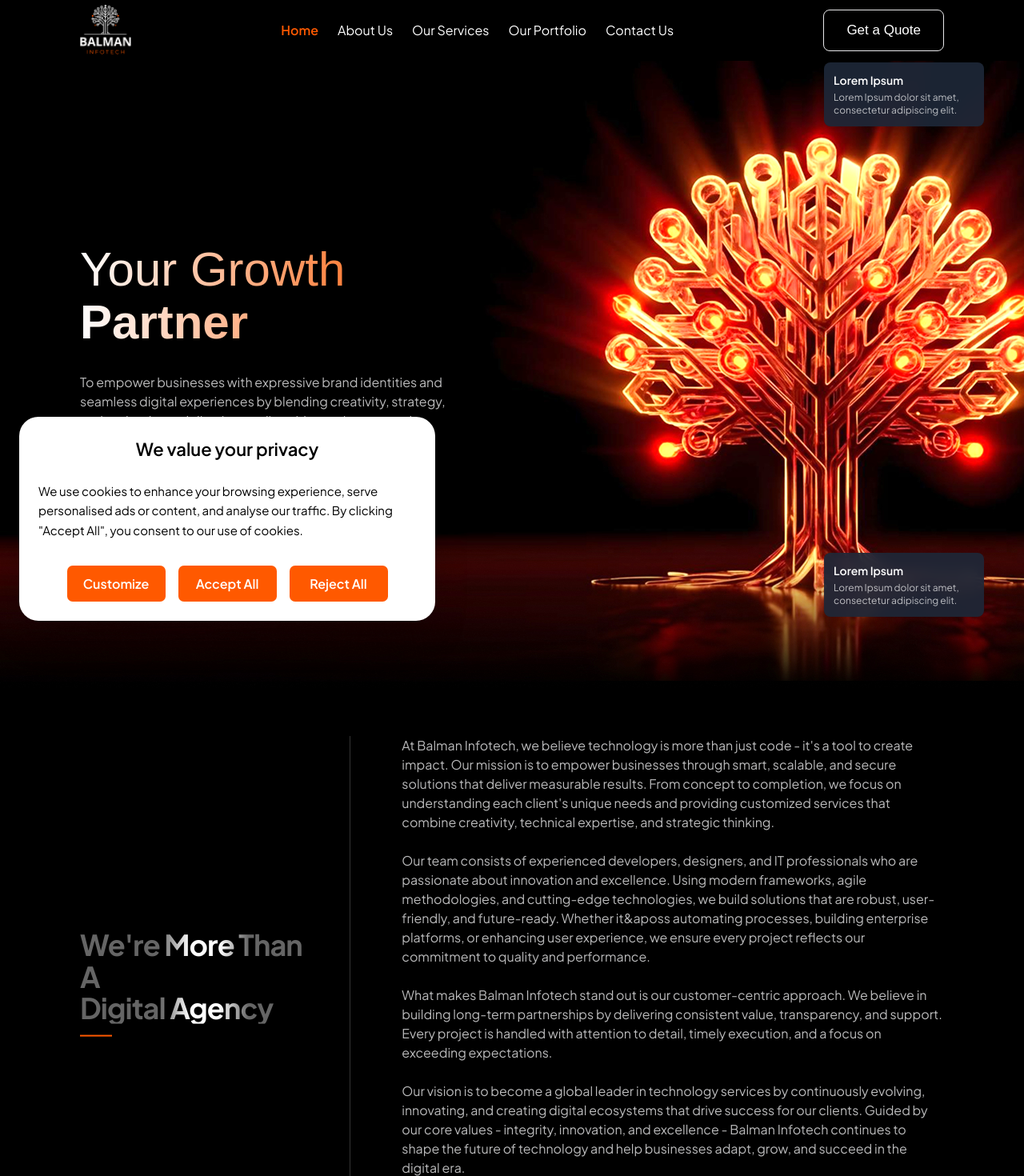
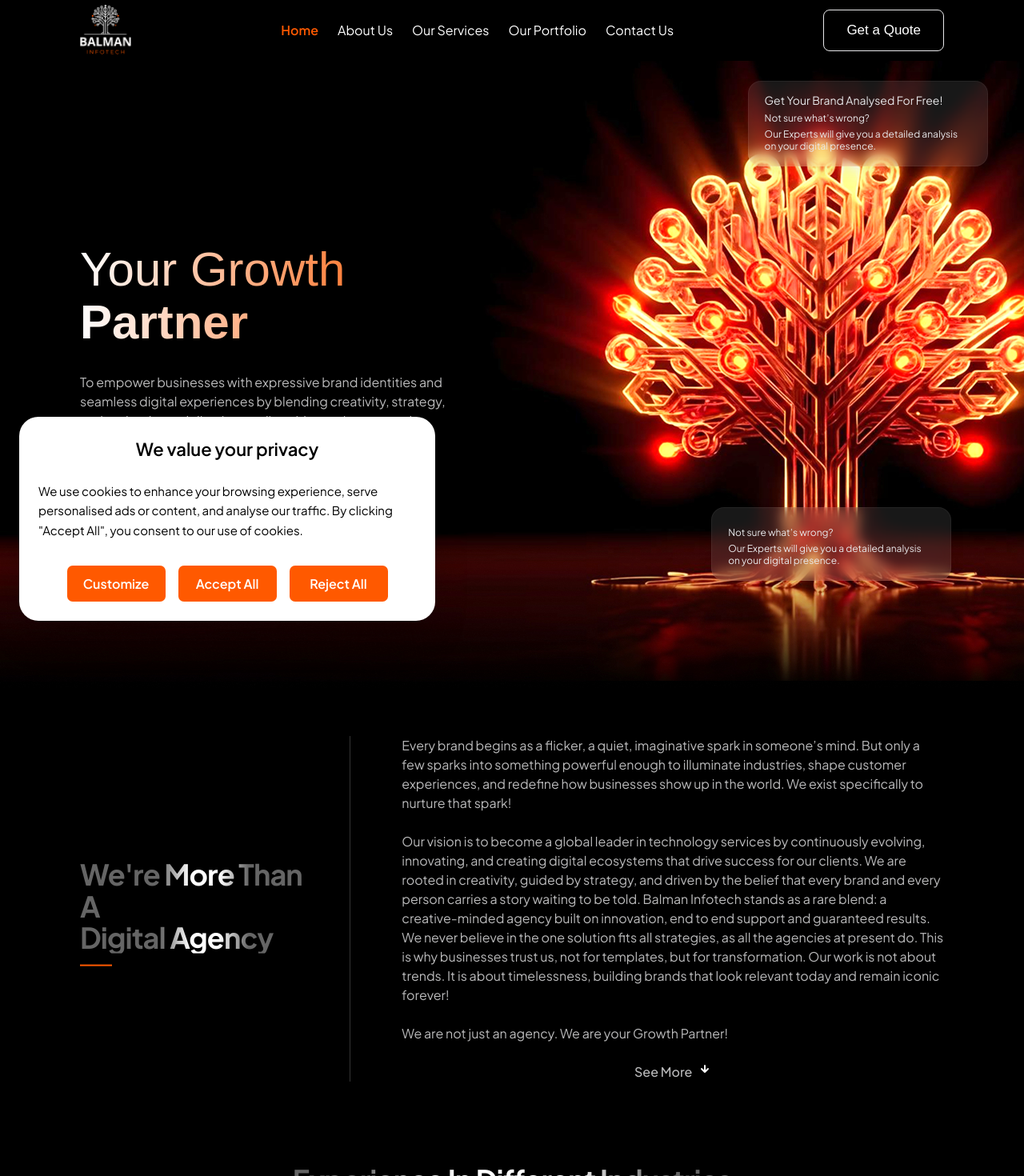
Before and after one commit to sanjeevbalmaninfotech/balmanFE, a Next.js app: page / in a window 1280 px wide. Shown: the top 1470 px of the page at 80% size. Built offline with nearby package versions, Linux system fonts and the light colour scheme.

Commit message:
FIX : second section and glass effect is corrected

```diff
--- a/app/components/homePage/AboutSection.tsx
+++ b/app/components/homePage/AboutSection.tsx
@@ -35,45 +35,23 @@ export default function AboutSection() {
             <div className="lg:w-[70%] lg:pl-8">
               {/* Paragraph 1 */}
               <p className="body-text mb-4 sm:mb-5 md:mb-6">
-                At Balman Infotech, we believe technology is more than just code
-                - it&apos;s a tool to create impact. Our mission is to empower
-                businesses through smart, scalable, and secure solutions that
-                deliver measurable results. From concept to completion, we focus
-                on understanding each client&apos;s unique needs and providing
-                customized services that combine creativity, technical
-                expertise, and strategic thinking.
+                Every brand begins as a flicker, a quiet, imaginative spark in someone’s mind. But only a few sparks into something powerful enough to illuminate industries, shape customer experiences, and redefine how businesses show up in the world. We exist specifically to nurture that spark!
+
               </p>
 
               {/* Paragraph 2 */}
               <p className="body-text mb-4 sm:mb-5 md:mb-6">
-                Our team consists of experienced developers, designers, and IT
-                professionals who are passionate about innovation and
-                excellence. Using modern frameworks, agile methodologies, and
-                cutting-edge technologies, we build solutions that are robust,
-                user-friendly, and future-ready. Whether it&aposs automating
-                processes, building enterprise platforms, or enhancing user
-                experience, we ensure every project reflects our commitment to
-                quality and performance.
+                Our vision is to become a global leader in technology services by continuously evolving, innovating, and creating digital ecosystems that drive success for our clients. We are rooted in creativity, guided by strategy, and driven by the belief that every brand and every person carries a story waiting to be told. Balman Infotech stands as a rare blend: a creative-minded agency built on innovation, end to end support and guaranteed results.  We never believe in the one solution fits all strategies, as all the agencies at present do. This is why businesses trust us, not for templates, but for transformation. Our work is not about trends. It is about timelessness, building brands that look relevant today and remain iconic forever!
+
               </p>
 
               {/* Paragraph 3 */}
               <p className="body-text mb-4 sm:mb-5 md:mb-6">
-                What makes Balman Infotech stand out is our customer-centric
-                approach. We believe in building long-term partnerships by
-                delivering consistent value, transparency, and support. Every
-                project is handled with attention to detail, timely execution,
-                and a focus on exceeding expectations.
+                We are not just an agency. We are your Growth Partner!
               </p>
 
               {/* Paragraph 4 */}
-              <p className="body-text mb-6 sm:mb-7 md:mb-8">
-                Our vision is to become a global leader in technology services
-                by continuously evolving, innovating, and creating digital
-                ecosystems that drive success for our clients. Guided by our
-                core values - integrity, innovation, and excellence - Balman
-                Infotech continues to shape the future of technology and help
-                businesses adapt, grow, and succeed in the digital era.
-              </p>
+
 
               {/* See More Button */}
               <button className="flex items-center justify-center gap-2 mx-auto">
--- /dev/null
+++ b/app/components/homePage/GlassCard.tsx
@@ -0,0 +1,21 @@
+export default function GlassCard() {
+    return (
+        <div
+            className="hidden lg:block w-[300px] px-5 py-4 rounded-2xl bg-[#E8E8EA]/10 backdrop-blur-sm border border-white/5 shadow-[0_4px_20px_rgba(0,0,0,0.06)]">
+            <h1
+                className="font-inter text-[#E8E8EA] text-[14px] leading-[100%] font-normal mb-2">
+                Get Your Brand Analysed For Free!
+            </h1>
+
+            <p
+                className=" font-inter text-[#E8E8EA] text-[12px] leading-[130%] font-normal mb-1">
+                Not sure what’s wrong?
+            </p>
+
+            <p
+                className=" font-inter text-[#E8E8EA] text-[12px] leading-[130%] font-normal">
+                Our Experts will give you a detailed analysis on your digital presence.
+            </p>
+        </div>
+    );
+}
--- /dev/null
+++ b/app/components/homePage/GlassCardDown.tsx
@@ -0,0 +1,20 @@
+export default function GlassCardDown() {
+    return (
+        <div
+            className="hidden lg:block w-[300px] px-5 py-4 rounded-2xl
+        bg-[#E8E8EA]/10 backdrop-blur-sm border border-white/5 shadow-[0_4px_20px_rgba(0,0,0,0.06)] ">
+            <h1
+                className="font-inter text-[#E8E8EA] text-[14px] leading-[100%] font-normal mb-2">
+            </h1>
+
+            <p
+                className=" font-inter text-[#E8E8EA] text-[12px] leading-[120%] font-normal mb-1">
+                Not sure what’s wrong?
+            </p>
+
+            <p className="font-inter text-[#E8E8EA] text-[12px] leading-[130%] font-normal">
+                Our Experts will give you a detailed analysis on your digital presence.
+            </p>
+        </div>
+    );
+}
--- a/app/components/homePage/HeroSection.tsx
+++ b/app/components/homePage/HeroSection.tsx
@@ -20,10 +20,10 @@ import NewsletterSection from './NewsletterSection';
 import Footer from '../footer/Footer';
 import TeamLeadsSection from './TeamLeadsSection';
 import ServicesCards from './ServicesCards';
+import GlassCard from './GlassCard';
+import GlassCardDown from './GlassCardDown';
 
 export default function HeroSection() {
-
-
 
     return (
         <>
@@ -80,40 +80,16 @@ export default function HeroSection() {
 
                     {/* Right Image Container */}
                     <div
-                        className="absolute right-0 top-[18px] w-full sm:w-[70%] lg:w-[908px] h-[calc(100vh-100px)] sm:h-[600px] md:h-[700px] lg:h-[833px] flex items-center justify-center lg:justify-end pr-0 pointer-events-none"
+                        className="absolute right-0 top-[18px] w-full sm:w-[70%] lg:w-[908px] h-[calc(100vh-100px)] sm:h-[600px] md:h-[700px] lg:h-[833px] pointer-events-none z-20"
                     >
-                        {/* Tree Image with tooltips */}
-                        <div className="relative w-full h-full flex items-center justify-center">
-                            {/*  <Image
-                            src="/api/placeholder/908/833"
-                            alt="Digital Growth Tree"
-                            className="w-auto h-full max-w-full object-contain"
-                            style={{
-                                filter: 'drop-shadow(0 0 50px rgba(255, 87, 34, 0.5))'
-                            }}
-                        /> */}
+                        {/* Top Right Tooltip */}
+                        <div className="absolute top-[10%] right-[5%]">
+                            <GlassCard />
+                        </div>
 
-                            {/* Top Right Tooltip */}
-                            <div
-                                className="absolute top-[60px] right-[50px] bg-gray-800/90 backdrop-blur-sm rounded-lg p-3 max-w-[200px] hidden lg:block"
-                                style={{
-                                    fontFamily: 'Plus Jakarta Sans, sans-serif'
-                                }}
-                            >
-                                <h4 className="text-white font-semibold text-sm mb-1">Lorem Ipsum</h4>
-                                <p className="text-white/70 text-xs">Lorem Ipsum dolor sit amet, consectetur adipiscing elit.</p>
-                            </div>
-
-                            {/* Bottom Right Tooltip */}
-                            <div
-                                className="absolute bottom-[80px] right-[50px] bg-gray-800/90 backdrop-blur-sm rounded-lg p-3 max-w-[200px] hidden lg:block"
-                                style={{
-                                    fontFamily: 'Plus Jakarta Sans, sans-serif'
-                                }}
-                            >
-                                <h4 className="text-white font-semibold text-sm mb-1">Lorem Ipsum</h4>
-                                <p className="text-white/70 text-xs">Lorem Ipsum dolor sit amet, consectetur adipiscing elit.</p>
-                            </div>
+                        {/* Bottom Right Tooltip */}
+                        <div className="absolute bottom-[15%] right-[10%]">
+                            <GlassCardDown />
                         </div>
                     </div>
                 </div>
--- a/app/services/[id]/page.tsx
+++ b/app/services/[id]/page.tsx
@@ -252,14 +252,13 @@ export default async function ({ params }: PageProps) {
                                     <div className="lg:mt-15">
                                         <h2 className="service-heading-h2 lg:mb-3 text-left">
                                             {service.faqs.heading}
+                                            <div className="heading-underline"></div>
                                         </h2>
 
                                         <div className="grid grid-cols-1 md:grid-cols-2 gap-x-12 gap-y-3">
                                             {service.faqs.items.map((faq, idx) => (
                                                 <div key={idx} className="space-y-2">
-                                                    <h3
-                                                        className="font-['Plus_Jakarta_Sans']
-    font-bold  text-[18px] leading-[120%] tracking-[0%] text-[#E8E8EA] "  >
+                                                    <h3 className="service-heading-h3">
                                                         {faq.question}
                                                     </h3>
 
```
